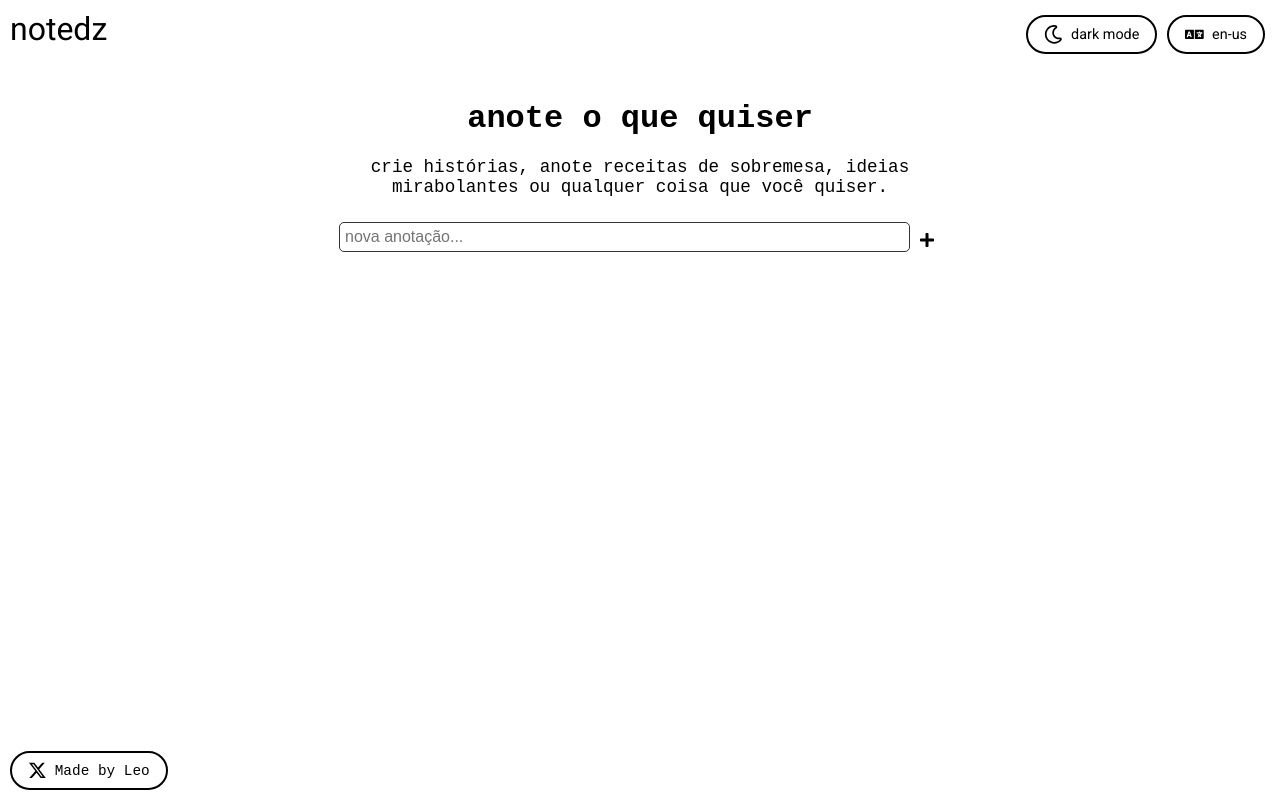
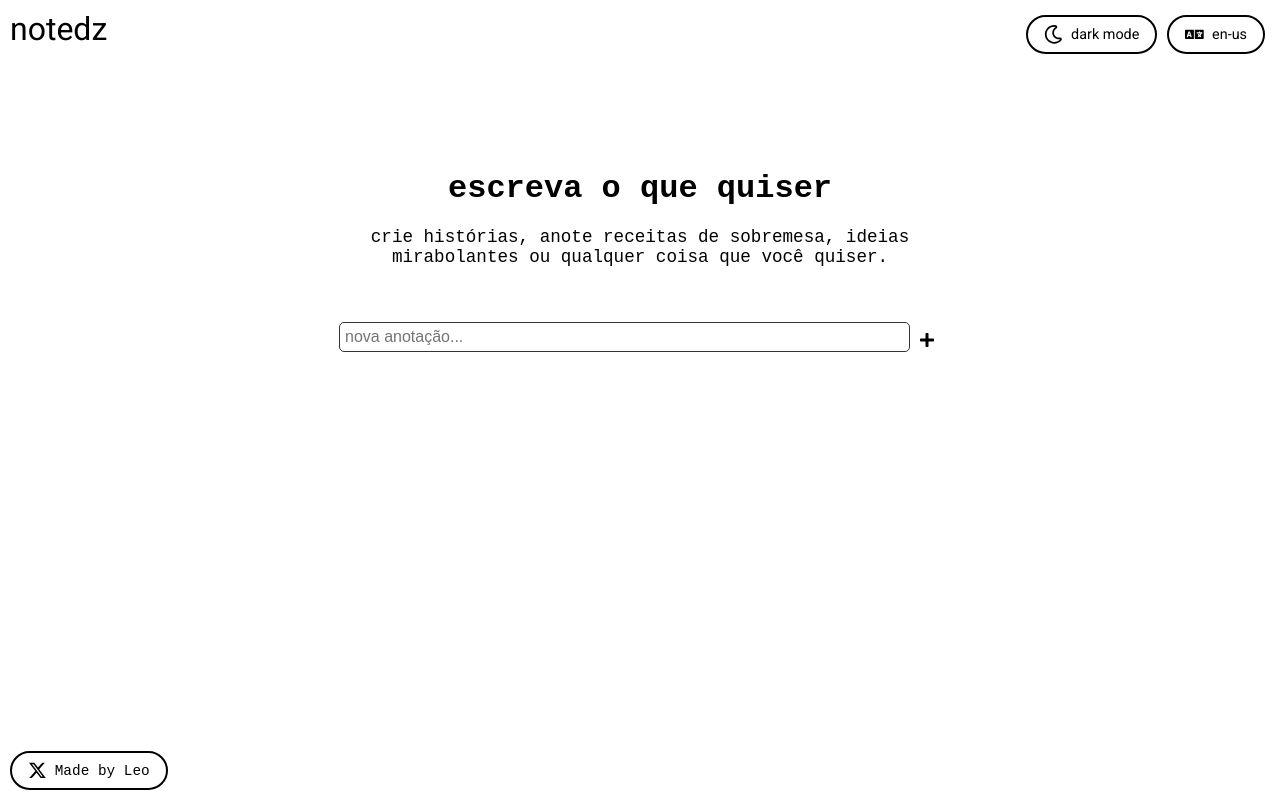
Before and after one commit to leoz11/notedz, a React (Create React App) app: page / in a window 1280 px wide. Built offline with nearby package versions, Linux system fonts and the light colour scheme.

Commit message:
Updating layout

```diff
--- a/src/App.js
+++ b/src/App.js
@@ -76,7 +76,7 @@ const ContentWrapper = styled.div`
   align-items: center;
   max-width: 600px;
   width: 100%;
-  margin-top: 80px;
+  margin-top: 150px;
   padding-bottom: 20px;
 `;
 
@@ -89,7 +89,7 @@ const Title = styled.h1`
 const Paragraph = styled.p`
   font-size: 1.1em;
   text-align: center;
-  margin: 0 0 20px 0;
+  margin: 0 0 50px 0;
 `;
 
 const FooterButton = styled.a`
@@ -177,14 +177,14 @@ function App() {
     const texts = {
       pt: {
         languageToggle: 'en-us',
-        header: 'anote o que quiser',
+        header: 'escreva o que quiser',
         newNotePrompt: 'nova anotação...',
         backButton: 'voltar',
         paragraph: 'crie histórias, anote receitas de sobremesa, ideias mirabolantes ou qualquer coisa que você quiser.',
       },
       en: {
         languageToggle: 'pt-br',
-        header: 'your notes',
+        header: 'write whatever you want',
         newNotePrompt: 'new note...',
         backButton: 'back',
         paragraph: 'create stories, jot down dessert recipes, wild ideas, or anything else you want.',
```
